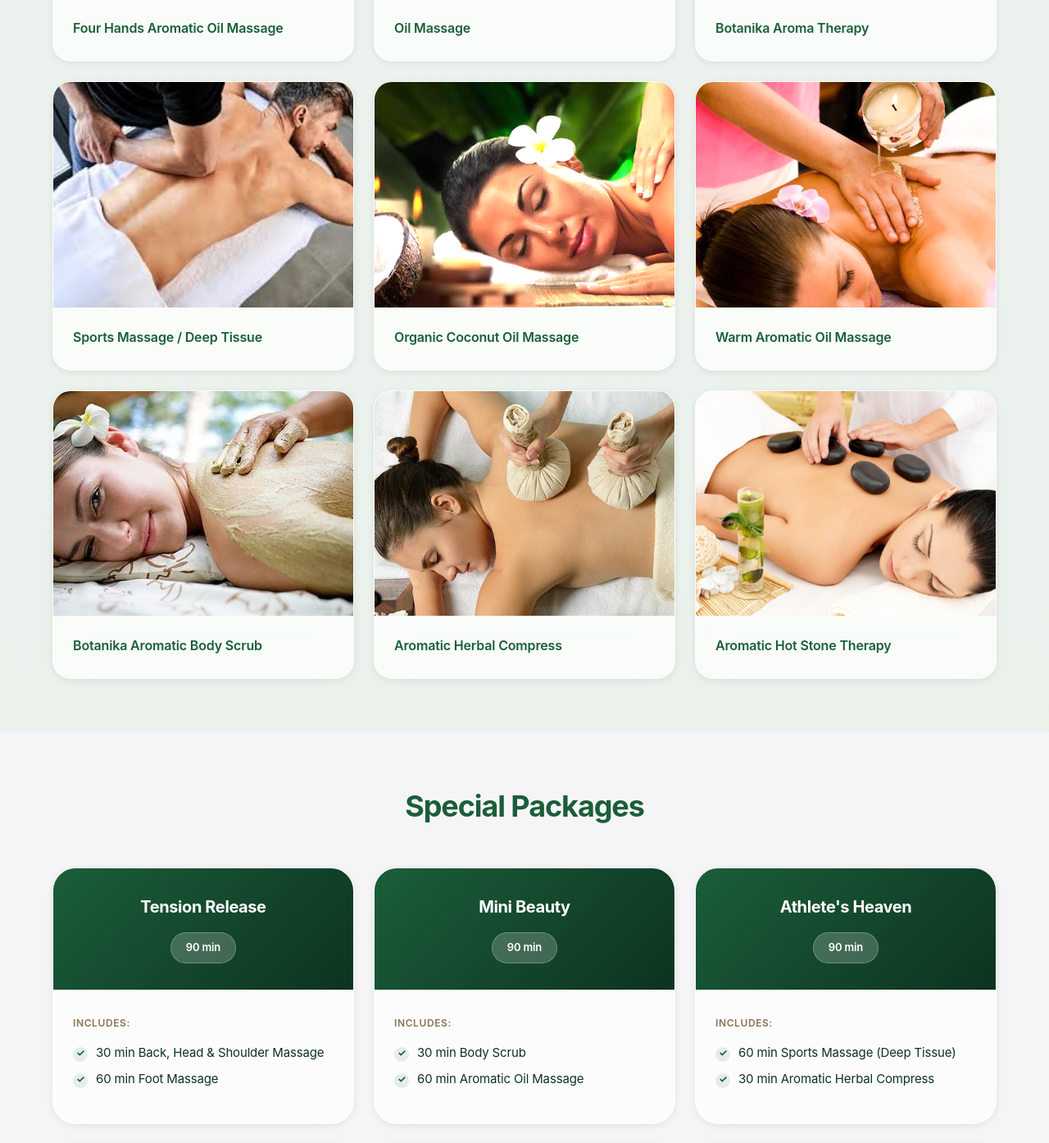
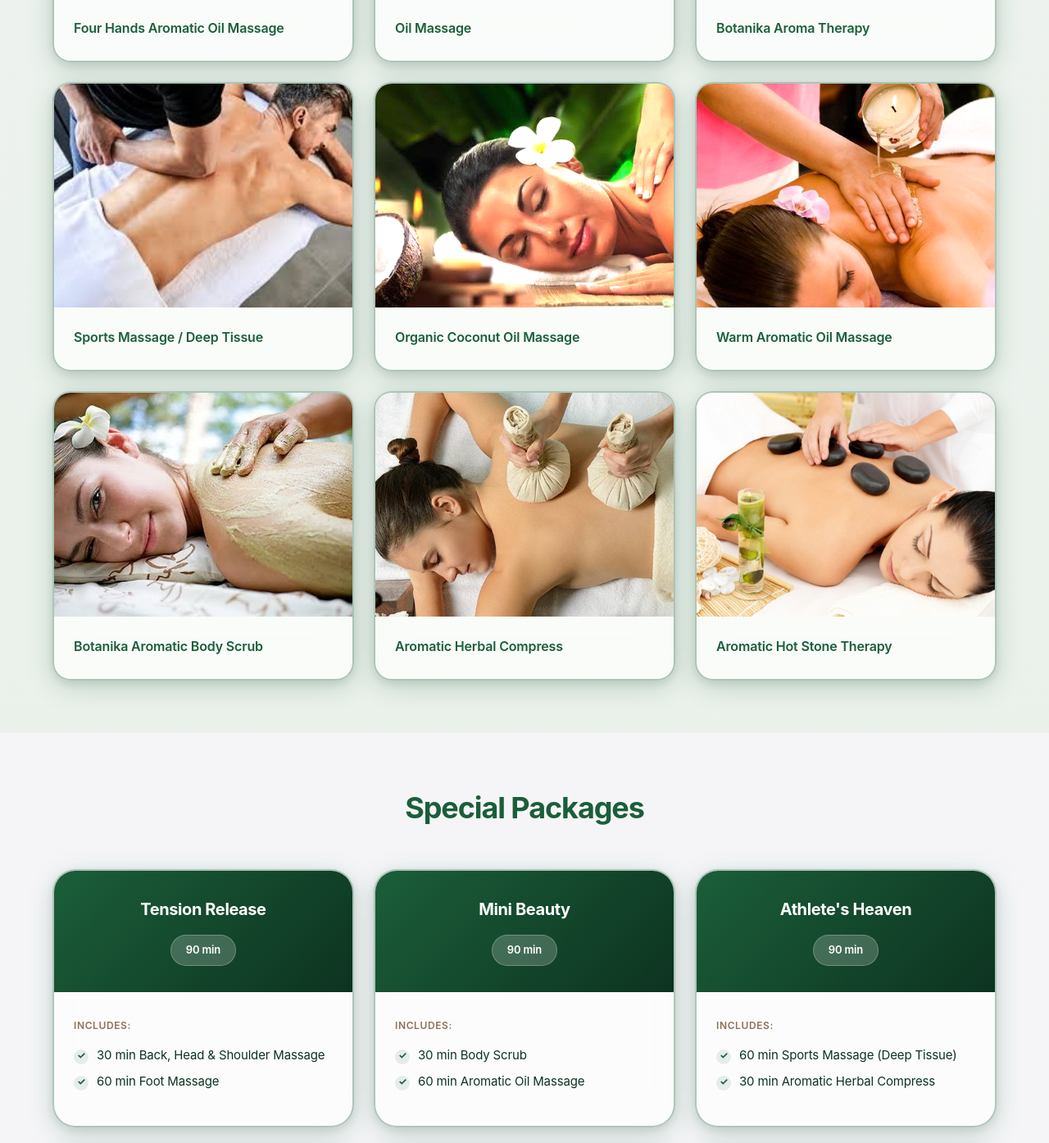
Before and after one commit to lats22/botanika, a React (Vite) app in the folder frontend/: page / in a window 1280 px wide. Shown: the part 1620-3014 px from the top of the page at 82% size. Built offline with nearby package versions, Linux system fonts and the light colour scheme.

Commit message:
fix: apply consistent border and shadow to all card types
Co-Authored-By: Claude Opus 4.5 <noreply@anthropic.com>

```diff
--- a/frontend/src/components/PackageCard.css
+++ b/frontend/src/components/PackageCard.css
@@ -3,9 +3,9 @@
   backdrop-filter: var(--ios-blur-light);
   -webkit-backdrop-filter: var(--ios-blur-light);
   border-radius: var(--border-radius-xl);
-  border: 1px solid rgba(255, 255, 255, 0.2);
+  border: 2px solid rgba(27, 94, 58, 0.35);
   overflow: hidden;
-  box-shadow: var(--shadow-sm);
+  box-shadow: 0 8px 32px rgba(27, 94, 58, 0.2), 0 4px 12px rgba(0, 0, 0, 0.1);
   transition: all var(--transition-normal);
 }
 
--- a/frontend/src/components/ServiceCard.css
+++ b/frontend/src/components/ServiceCard.css
@@ -3,9 +3,9 @@
   backdrop-filter: var(--ios-blur-light);
   -webkit-backdrop-filter: var(--ios-blur-light);
   border-radius: var(--border-radius-lg);
-  border: 1px solid rgba(255, 255, 255, 0.2);
+  border: 2px solid rgba(27, 94, 58, 0.35);
   overflow: hidden;
-  box-shadow: var(--shadow-sm);
+  box-shadow: 0 8px 32px rgba(27, 94, 58, 0.2), 0 4px 12px rgba(0, 0, 0, 0.1);
   cursor: pointer;
   transition: all var(--transition-normal);
 }
```
